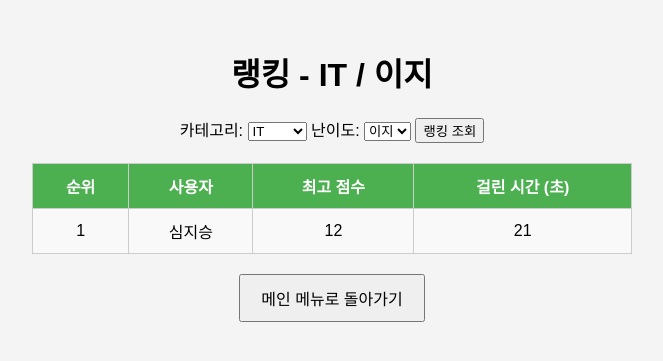
After one commit to sangnuyh/sw_project, a Django app: page /quiz/ranking/ in a window 1280 px wide. The commit adds this page. Shown: the top 361 px of the page, without its empty margins (308-971 px from the left). Run offline with Django 5.2, Linux system fonts and the light colour scheme; a user stored in the database is signed in; data comes from the database, SQL or seed files in the repository; both versions use the stored data as it was after the commit.

Commit message:
랭킹 시스템 구현

```diff
--- a/accounts/templates/accounts/index.html
+++ b/accounts/templates/accounts/index.html
@@ -49,6 +49,10 @@
   <audio id="bgmPlayer" src="{% static 'audio/bgm1.mp3' %}" autoplay loop></audio>
   <audio id="sfxPlayer" src="{% static 'audio/click.mp3' %}"></audio>
 
+  <div id="timer" style="position:absolute;top:10px;right:4rem;font-weight:bold;">
+    ⌛: <span id="timerValue">0</span>초
+  </div>
+
 
   <main>
     <!-- 카테고리 선택 화면 -->
@@ -72,6 +76,8 @@
 
 
         <button class="catBtn" id="userQuizzesBtn">다른 사용자 문제</button>
+
+        <button onclick="location.href='/quiz/ranking/'" class="catBtn">랭킹 보기</button>
       </section>
     </div>
 
--- a/quiz/models.py
+++ b/quiz/models.py
@@ -14,6 +14,7 @@ class QuizResult(models.Model):
     question = models.TextField(default='')
     user_answer = models.TextField(default='')
     correct_answer = models.TextField(default='')
+    duration = models.IntegerField(null=True)
 
     def __str__(self):
         return f"{self.user.username} - {self.category} ({self.score}/{self.total})"
--- /dev/null
+++ b/quiz/templates/quiz/ranking.html
@@ -0,0 +1,62 @@
+{% load static %}
+<!DOCTYPE html>
+<html lang="ko">
+<head>
+  <meta charset="UTF-8">
+  <title>랭킹</title>
+  <style>
+    body { font-family: Arial; background: #f4f4f4; padding: 20px; }
+    h1 { text-align: center; }
+    table { width: 100%; max-width: 600px; margin: 0 auto; border-collapse: collapse; }
+    th, td { padding: 10px; text-align: center; border: 1px solid #ccc; }
+    th { background: #4CAF50; color: white; }
+    tr:nth-child(even) { background: #f9f9f9; }
+  </style>
+</head>
+<body>
+  <h1>랭킹 - {{ category_name }} / {{ difficulty_name }}</h1>
+    <form method="get" action="{% url 'ranking' %}" style="text-align: center; margin-bottom: 20px;">
+    <label>카테고리:</label>
+    <select name="category">
+      <option value="it" {% if category == 'it' %}selected{% endif %}>IT</option>
+      <option value="sports" {% if category == 'sports' %}selected{% endif %}>스포츠</option>
+      <option value="literature" {% if category == 'literature' %}selected{% endif %}>문학</option>
+      <option value="art" {% if category == 'art' %}selected{% endif %}>예술</option>
+      <option value="economy" {% if category == 'economy' %}selected{% endif %}>경제</option>
+      <option value="proverb" {% if category == 'proverb' %}selected{% endif %}>속담</option>
+      <option value="history"{% if category == 'history' %}selected{% endif %}>역사</option>
+      <option value="commonSense"{% if category == 'commonSense' %}selected{% endif %}>상식</option>
+    </select>
+    <label>난이도:</label>
+    <select name="difficulty">
+      <option value="easy"{% if category == 'easy' %}selected{% endif %}>이지</option>
+      <option value="medium"{% if category == 'medium' %}selected{% endif %}>노말</option>
+      <option value="hard"{% if category == 'hard' %}selected{% endif %}>하드</option>
+    </select>
+    <button type="submit">랭킹 조회</button>
+  </form>
+  <table>
+    <tr>
+      <th>순위</th>
+      <th>사용자</th>
+      <th>최고 점수</th>
+      <th>걸린 시간 (초)</th>
+
+    </tr>
+    {% for user in top_scores %}
+    <tr>
+      <td>{{ forloop.counter }}</td>
+      <td>{{ user.user.username }}</td>
+      <td>{{ user.best_score }}</td>
+      <td>{{ user.best_time }}</td>
+    </tr>
+    {% endfor %}
+  </table>
+  <!-- ✅ 메인 메뉴로 돌아가는 버튼 추가 -->
+<div style="text-align: center; margin-top: 20px;">
+  <a href="{% url 'index' %}">
+    <button style="padding: 10px 20px; font-size: 1rem;">메인 메뉴로 돌아가기</button>
+  </a>
+</div>
+</body>
+</html>
--- a/quiz/urls.py
+++ b/quiz/urls.py
@@ -12,4 +12,6 @@ urlpatterns = [
     path('create_user_quiz/', views.create_user_quiz, name='create_user_quiz'),
     path('get_quiz/<int:quiz_id>/', views.get_quiz, name='get_quiz'),
     path('submit_answer/', views.submit_answer, name='submit_answer'),
+    path('ranking/', views.ranking_view, name = 'ranking'),
+    path('', views.index_view, name='index'),
 ]
--- a/quiz/views.py
+++ b/quiz/views.py
@@ -3,6 +3,7 @@
 
 # quiz/views.py
 
+from django.db.models import Max, Min #점수가 같을 시 시간순으로 정렬렬
 from django.shortcuts import render, redirect
 from django.contrib.auth.decorators import login_required
 from django.http import JsonResponse
@@ -17,13 +18,15 @@ def save_quiz_result(request):
             difficulty = request.POST.get('difficulty')
             score = int(request.POST.get('score'))
             total = int(request.POST.get('total'))
+            duration = int(request.POST.get('duration'))
 
             quiz_result = QuizResult.objects.create(
                 user=request.user,
                 category=category,
                 difficulty=difficulty,
                 score=score,
-                total=total
+                total=total,
+                duration=duration
             )
 
             return JsonResponse({
@@ -154,3 +157,47 @@ def submit_answer(request):
         except Exception as e:
             return JsonResponse({'error': str(e)}, status=400)
     return JsonResponse({'error': '잘못된 요청입니다.'}, status=400)
+
+def index_view(request):
+    return render(request, 'accounts/index.html')
+
+
+@login_required
+def ranking_view(request):
+    category = request.GET.get('category', 'it')
+    difficulty = request.GET.get('difficulty', 'easy')
+
+    top_scores = (
+        QuizResult.objects
+        .filter(category=category, difficulty=difficulty)
+        .annotate(
+            best_score=Max('score'),
+            best_time=Min('duration')  # 같은 점수일 때 빠른 사람
+        )
+        .order_by('-best_score', 'best_time')[:10]
+    )
+
+    CATEGORY_DISPLAY = {
+    'it': 'IT',
+    'history': '역사',
+    'sports': '스포츠',
+    'commonSense': '상식',
+    'proverb': '속담',
+    'literature' : '문학',
+    'art' : '예술',
+    'economy' : '경제'
+    }
+
+    DIFFICULTY_DISPLAY = {
+    'easy': '이지',
+    'medium': '노말',
+    'hard': '하드'
+    }
+
+    return render(request, 'quiz/ranking.html', {
+    'top_scores': top_scores,
+    'category': category,
+    'difficulty': difficulty,
+    'category_name': CATEGORY_DISPLAY.get(category, category),
+    'difficulty_name': DIFFICULTY_DISPLAY.get(difficulty, difficulty)
+})
```
Also changed, not shown: db.sqlite3, quiz/migrations/0004_quizresult_duration.py (added), static/js/script.js.
